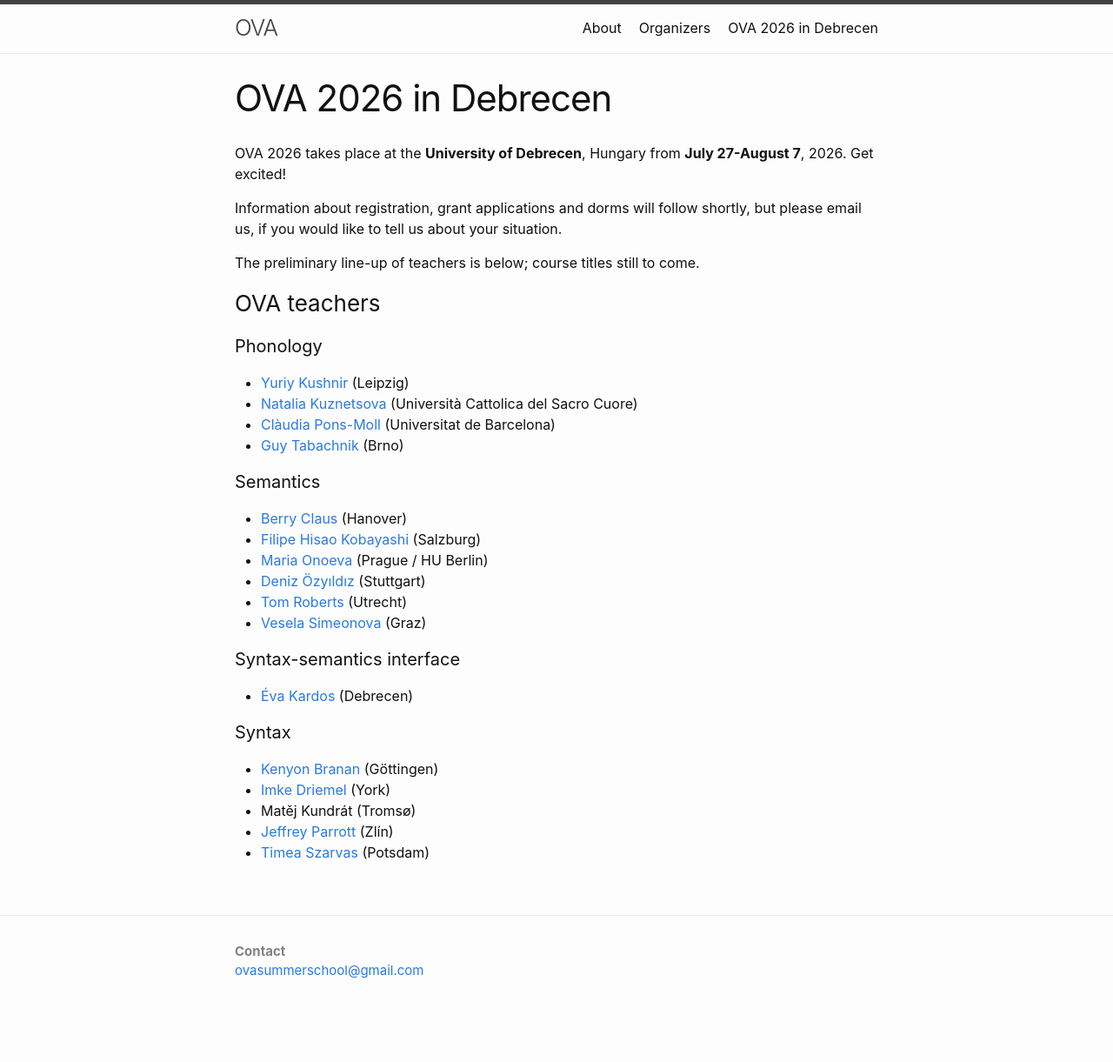
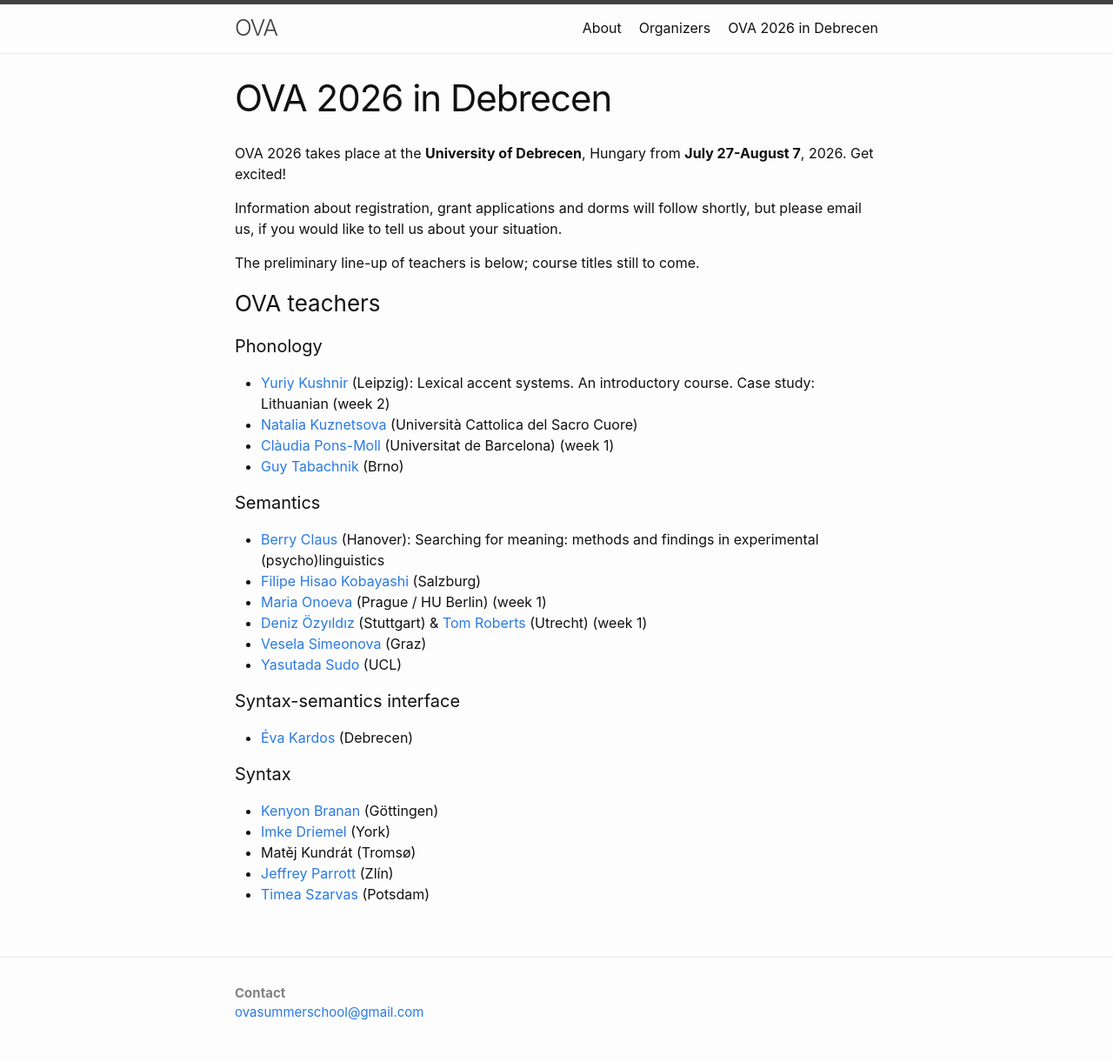
Before and after one commit to ovaschool/ovaschool.github.io, a Jekyll site: the page built from staticpages/ova2026.markdown, in a window 1280 px wide. Shown: the whole page at 87% size. Built offline with Jekyll 4.4.1, drawn with Linux system fonts in a browser that asks for light colours; before the commit the page ends 1173 px from its top, so only the background shows below that.

Commit message:
Update ova2026.markdown

```diff
--- a/staticpages/ova2026.markdown
+++ b/staticpages/ova2026.markdown
@@ -17,19 +17,19 @@
 
 #### Phonology
 
-- [Yuriy Kushnir](https://yuriykushnir.com/) (Leipzig)
+- [Yuriy Kushnir](https://yuriykushnir.com/) (Leipzig): Lexical accent systems. An introductory course. Case study: Lithuanian (week 2)
 - [Natalia Kuznetsova](https://unicatt.academia.edu/NataliaKuznetsova) (Università Cattolica del Sacro Cuore)
-- [Clàudia Pons-Moll](https://stel.ub.edu/filologiacatalana/directori-organitzatiu/claudia-pons-moll) (Universitat de Barcelona)
+- [Clàudia Pons-Moll](https://stel.ub.edu/filologiacatalana/directori-organitzatiu/claudia-pons-moll) (Universitat de Barcelona) (week 1)
 - [Guy Tabachnik](https://gtabach.github.io/) (Brno)
 
 #### Semantics
 
-- [Berry Claus](https://www.germanistik.uni-hannover.de/claus) (Hanover)
+- [Berry Claus](https://www.germanistik.uni-hannover.de/claus) (Hanover): Searching for meaning: methods and findings in experimental (psycho)linguistics
 - [Filipe Hisao Kobayashi](https://fhkobayashi.net/) (Salzburg)
-- [Maria Onoeva](https://mariaonoeva.github.io/) (Prague / HU Berlin)
-- [Deniz Özyıldız](https://deniz.fr/) (Stuttgart)
-- [Tom Roberts](https://www.uu.nl/staff/TDHRoberts) (Utrecht)
+- [Maria Onoeva](https://mariaonoeva.github.io/) (Prague / HU Berlin) (week 1)
+- [Deniz Özyıldız](https://deniz.fr/) (Stuttgart) & [Tom Roberts](https://www.uu.nl/staff/TDHRoberts) (Utrecht) (week 1)
 - [Vesela Simeonova](https://kfunigraz.academia.edu/VeselaSimeonova) (Graz)
+- [Yasutada Sudo](https://www.homepages.ucl.ac.uk/~ucjtudo/) (UCL)
 
 #### Syntax-semantics interface
 
```
